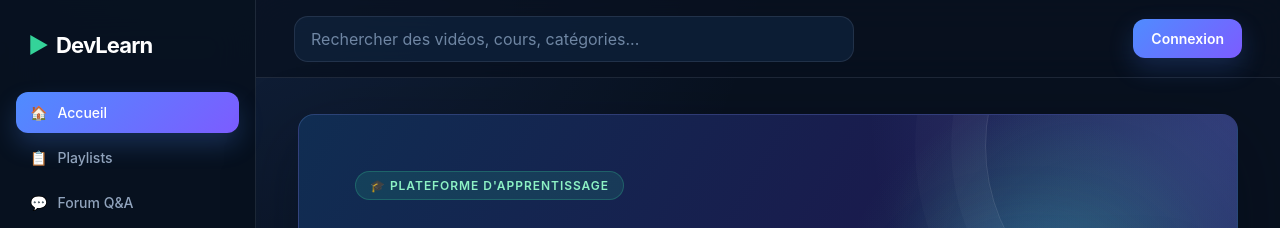
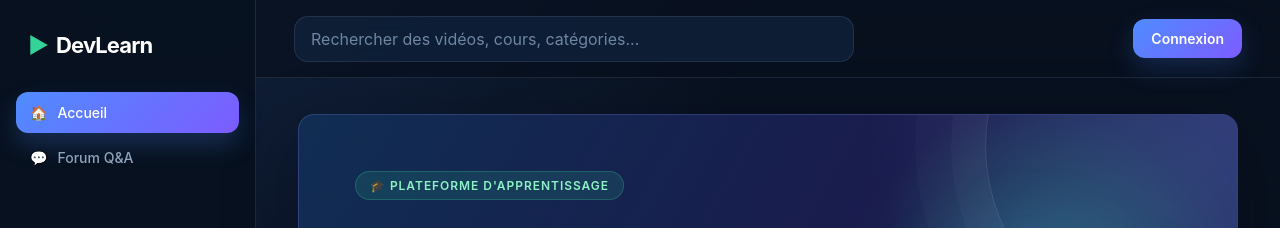
Before and after one commit to geromguershom-dot/video-tutorials-platform-frontend, a React app: page / in a window 1280 px wide. Shown: the top 228 px of the page. Built offline with nearby package versions, Linux system fonts and the light colour scheme; no server answers; the HTML template or start-up script is replaced by a standard one.

Commit message:
fix: restrict playlists to students

```diff
--- a/src/components/Sidebar.jsx
+++ b/src/components/Sidebar.jsx
@@ -10,7 +10,7 @@ export default function Sidebar() {
   const links = [
     { to: '/', label: 'Accueil', icon: '🏠' },
     ...(user?.role === 'student' ? [{ to: '/dashboard', label: 'Mon parcours', icon: '📊' }] : []),
-    { to: '/playlists', label: 'Playlists', icon: '📋' },
+    ...(user?.role === 'student' ? [{ to: '/playlists', label: 'Playlists', icon: '📋' }] : []),
     { to: '/forum', label: 'Forum Q&A', icon: '💬' },
   ];
 
--- a/src/pages/Playlists.jsx
+++ b/src/pages/Playlists.jsx
@@ -1,8 +1,10 @@
 import { useState, useEffect } from 'react';
-import { Link } from 'react-router-dom';
+import { Link, Navigate } from 'react-router-dom';
 import api from '../services/api';
+import { useAuth } from '../context/AuthContext';
 
 export default function Playlists() {
+  const { user } = useAuth();
   const [playlists, setPlaylists] = useState([]);
   const [title, setTitle] = useState('');
   const [description, setDescription] = useState('');
@@ -32,6 +34,8 @@ export default function Playlists() {
   };
 
   const totalVideos = playlists.reduce((total, playlist) => total + playlist.videos.length, 0);
+
+  if (user?.role !== 'student') return <Navigate to={user ? '/upload' : '/login'} replace />;
 
   return (
     <div className="playlists-page">
```
